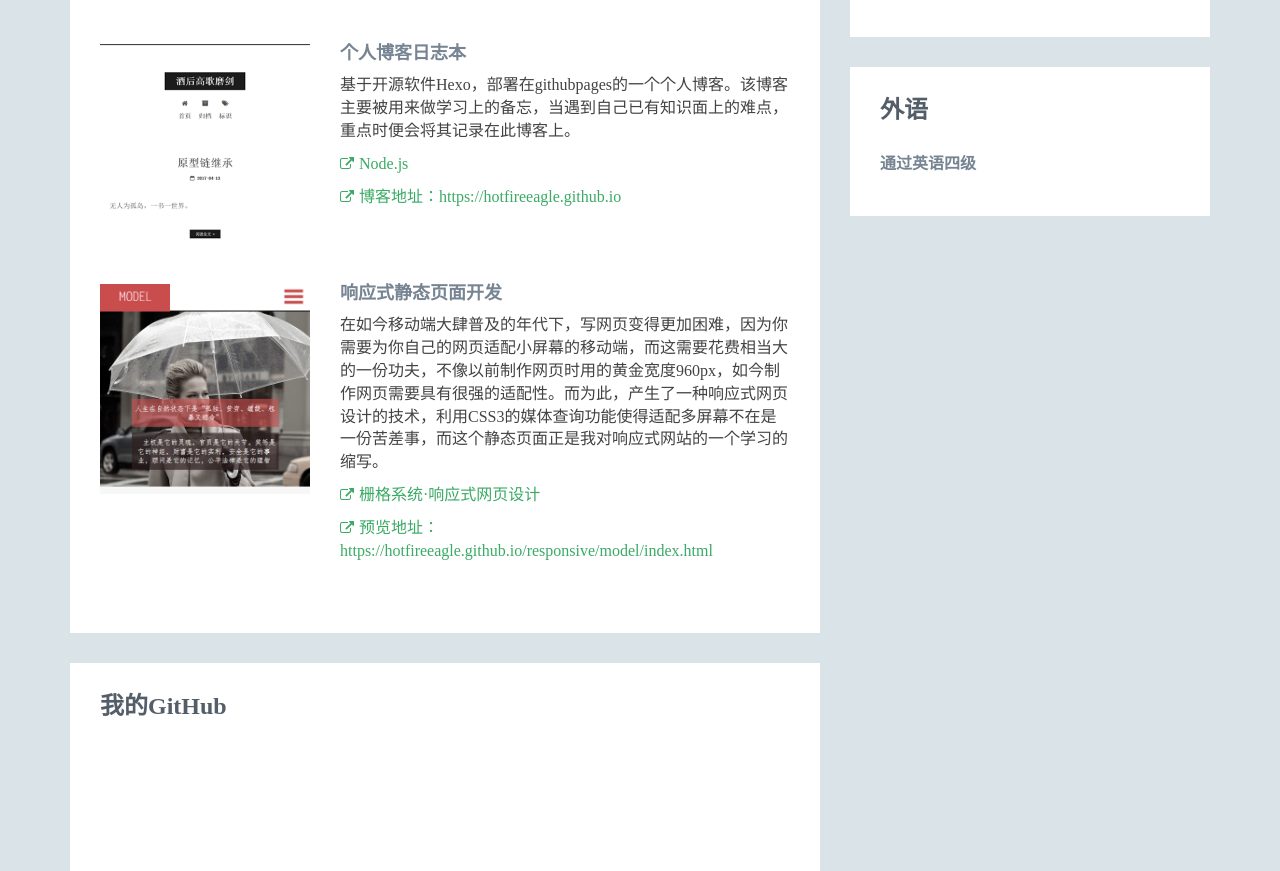
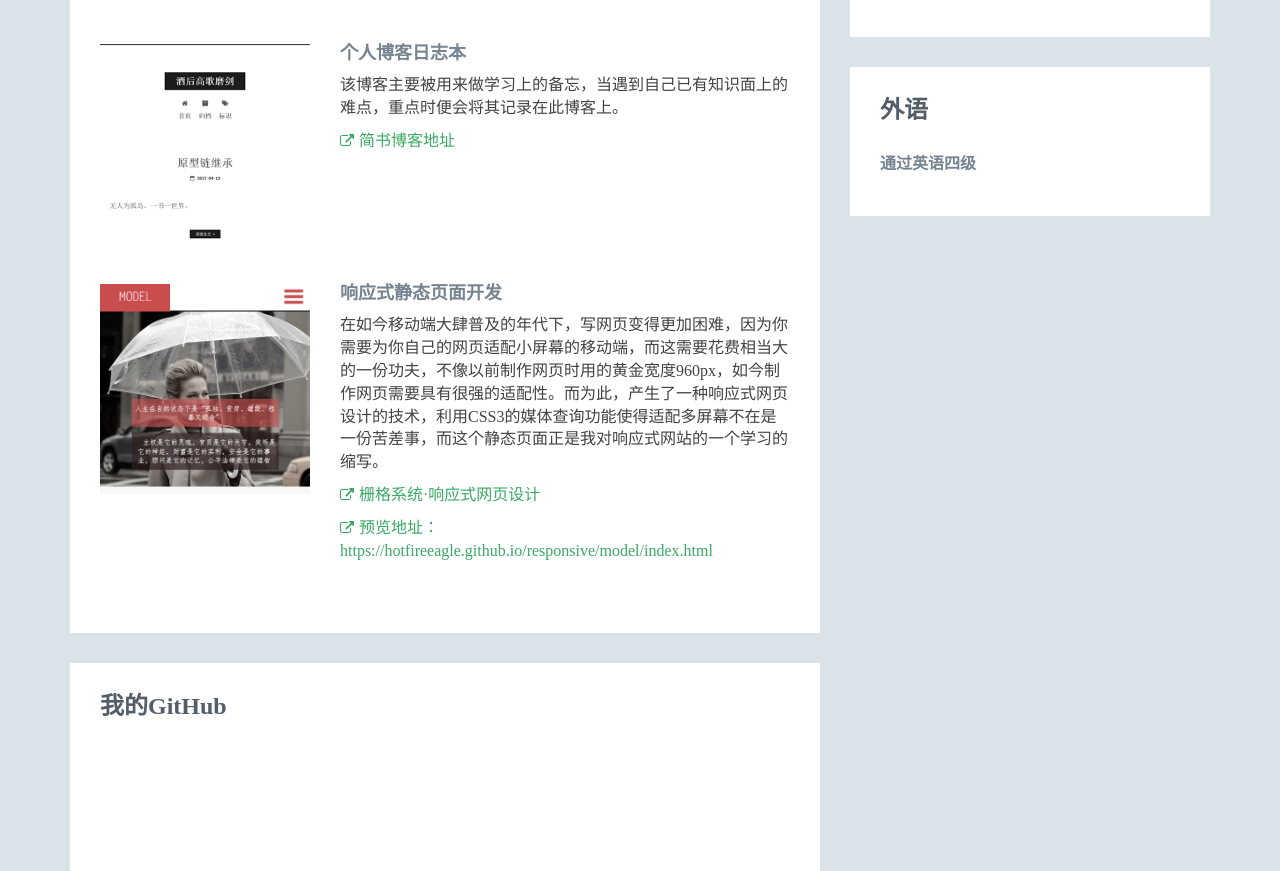
Before and after one commit to hotfireeagle/responsive, a plain HTML site: page self/index.html in a window 1280 px wide. Shown: the part 1470-2341 px from the top of the page. Drawn offline with Linux system fonts and the light colour scheme; no server answers; a script that the page names is missing.

Commit message:
“fix url error"

```diff
--- a/self/index.html
+++ b/self/index.html
@@ -3,7 +3,7 @@
 <!--[if IE 9]> <html lang="en" class="ie9"> <![endif]-->
 <!--[if !IE]><!--> <html lang="en"> <!--<![endif]-->
 <head>
-    <title>简历</title>
+    <title>简历-2018毕业求各种实习</title>
     <!-- Meta -->
     <meta charset="utf-8">
     <meta http-equiv="X-UA-Compatible" content="IE=edge">
@@ -109,9 +109,8 @@
                                 </a>
                                 <div class="desc col-md-8 col-sm-8 col-xs-12">
                                     <h3 class="title"><a href="#website-templates/responsive-bootstrap-theme-mobile-apps-atom/" target="_blank">个人博客日志本</a></h3>
-                                    <p>基于开源软件Hexo，部署在githubpages的一个个人博客。该博客主要被用来做学习上的备忘，当遇到自己已有知识面上的难点，重点时便会将其记录在此博客上。</p>
-                                    <p><a class="more-link" href="#website-templates/responsive-bootstrap-theme-mobile-apps-atom/" target="_blank"><i class="fa fa-external-link"></i>Node.js</a></p>
-                                    <p><a class="more-link" href=https://hotfireeagle.github.io target="_blank"><i class="fa fa-external-link"></i>博客地址：https://hotfireeagle.github.io</a></p>
+                                    <p>该博客主要被用来做学习上的备忘，当遇到自己已有知识面上的难点，重点时便会将其记录在此博客上。</p>
+                                    <p><a class="more-link" href=http://www.jianshu.com/u/30a83f6b8a0f target="_blank"><i class="fa fa-external-link"></i>简书博客地址</a></p>
 
                                 </div><!--//desc-->
                             </div><!--//item-->
```
